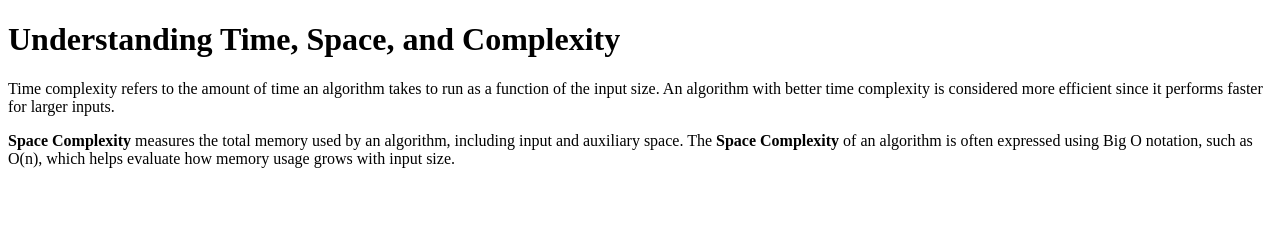
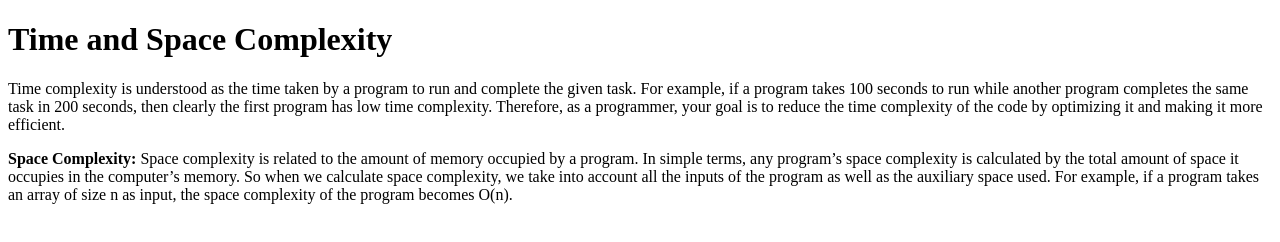
Before and after one commit to acciojob/time-and-space-complexity-mrunalbalbudhe020-web, a website: page main.html in a window 1280 px wide. Drawn offline with Linux system fonts and the light colour scheme.

Commit message:
created a submission

```diff
--- a/main.html
+++ b/main.html
@@ -7,17 +7,13 @@
 </head>
 
 <body>
-	<h1>Understanding Time, Space, and Complexity</h1>
+	<h1>Time and Space Complexity</h1>
 
   <p>
-    Time complexity refers to the amount of time an algorithm takes to run as a function of the input size.
-    An algorithm with better time complexity is considered more efficient since it performs faster for larger inputs.
+    Time complexity is understood as the time taken by a program to run and complete the given task. For example, if a program takes 100 seconds to run while another program completes the same task in 200 seconds, then clearly the first program has low time complexity. Therefore, as a programmer, your goal is to reduce the time complexity of the code by optimizing it and making it more efficient.
   </p>
 
-  <p>
-    <b>Space Complexity</b> measures the total memory used by an algorithm, including input and auxiliary space.
-    The <b>Space Complexity</b> of an algorithm is often expressed using Big O notation, such as O(n),
-    which helps evaluate how memory usage grows with input size.
+  <p><b>Space Complexity:</b> Space complexity is related to the amount of memory occupied by a program. In simple terms, any program’s space complexity is calculated by the total amount of space it occupies in the computer’s memory. So when we calculate space complexity, we take into account all the inputs of the program as well as the auxiliary space used. For example, if a program takes an array of size n as input, the space complexity of the program becomes O(n).
   </p>
 
     <script type="text/javascript" src="./script.js">
```
